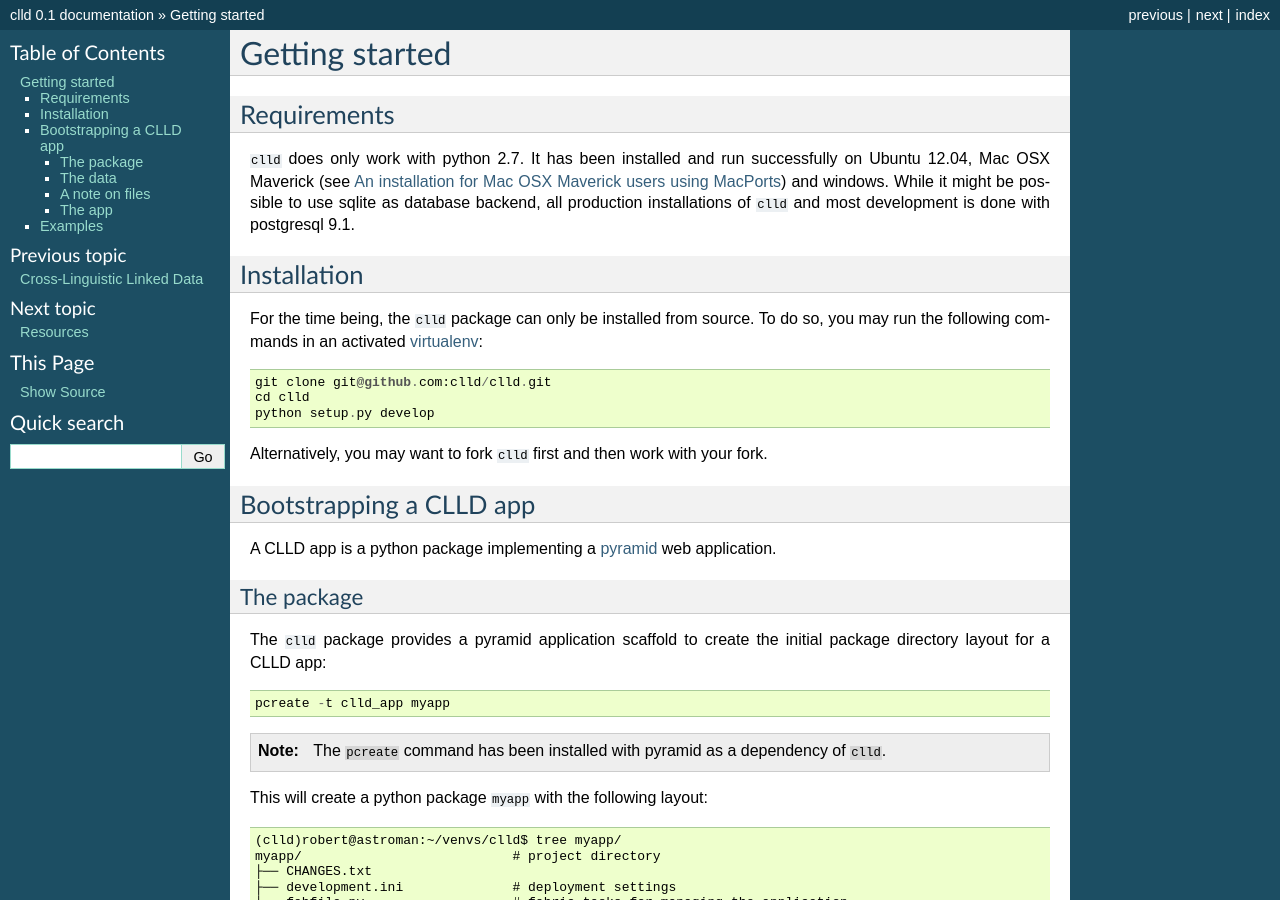
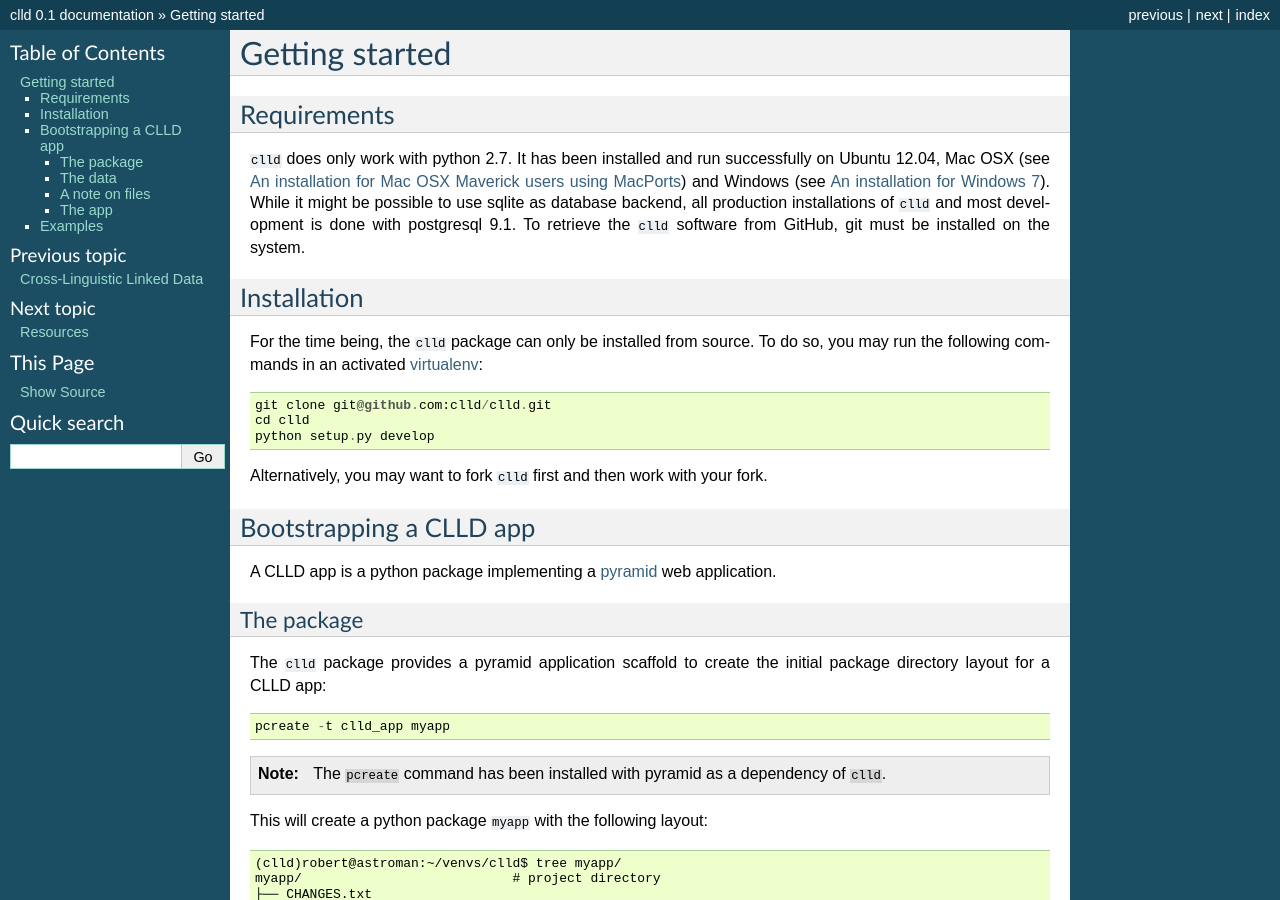
Before and after one commit to clld/clld, a Sphinx documentation site: the page built from docs/tutorial.rst, in a window 1280 px wide and 900 px high. Built offline with Sphinx 7.4.7, drawn with Linux system fonts in a browser that asks for light colours.

Commit message:
work on docs.

```diff
--- a/docs/tutorial.rst
+++ b/docs/tutorial.rst
@@ -6,9 +6,10 @@ Requirements
 ~~~~~~~~~~~~
 
 ``clld`` does only work with python 2.7. It has been installed and run successfully on
-Ubuntu 12.04, Mac OSX Maverick (see :ref:`install_mac`) and windows.
+Ubuntu 12.04, Mac OSX (see :ref:`install_mac`) and Windows (see :ref:`install_win`).
 While it might be possible to use sqlite as database backend, all production installations
 of ``clld`` and most development is done with postgresql 9.1.
+To retrieve the ``clld`` software from GitHub, git must be installed on the system.
 
 .. _install:
 
```
Also changed, not shown: docs/windows.rst (added, +24 -0 lines), 1 other file.
